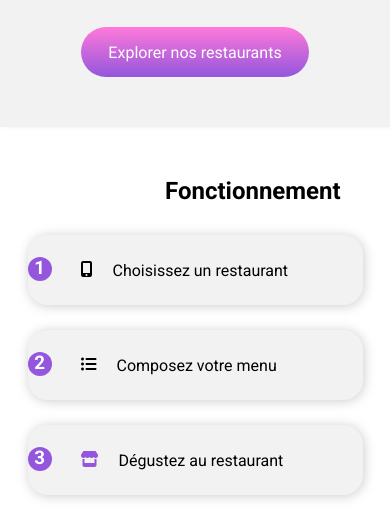
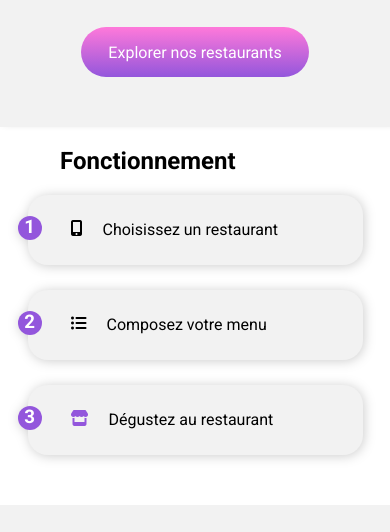
Before and after one commit to Doshoimu/OhMyfood, a plain HTML site: page index.html in a window 390 px wide. Shown: the part 291-823 px from the top of the page. Drawn offline with Linux system fonts and the light colour scheme; a web font is replaced by a local one.

Commit message:
Modification de l'index en mobile

```diff
--- a/SASS/style.scss
+++ b/SASS/style.scss
@@ -106,6 +106,7 @@ $radius-link: 30px;
         display: flex;
         gap: 25px;
         margin: 0 auto;
+        margin-left: -10px;
 
         & a {
             padding: 4px;
@@ -220,11 +221,12 @@ header {
     margin: 0 60px 50px 60px;
 
     & h2 {
-        margin: 50px 0 30px 105px;
+
 
         @include desktop__responsive {
             display: flex;
             justify-content: flex-start;
+            margin: 50px 0 30px 105px;
         }
     }
 
```
Also changed, not shown: SASS/style.css, 1 other file.
